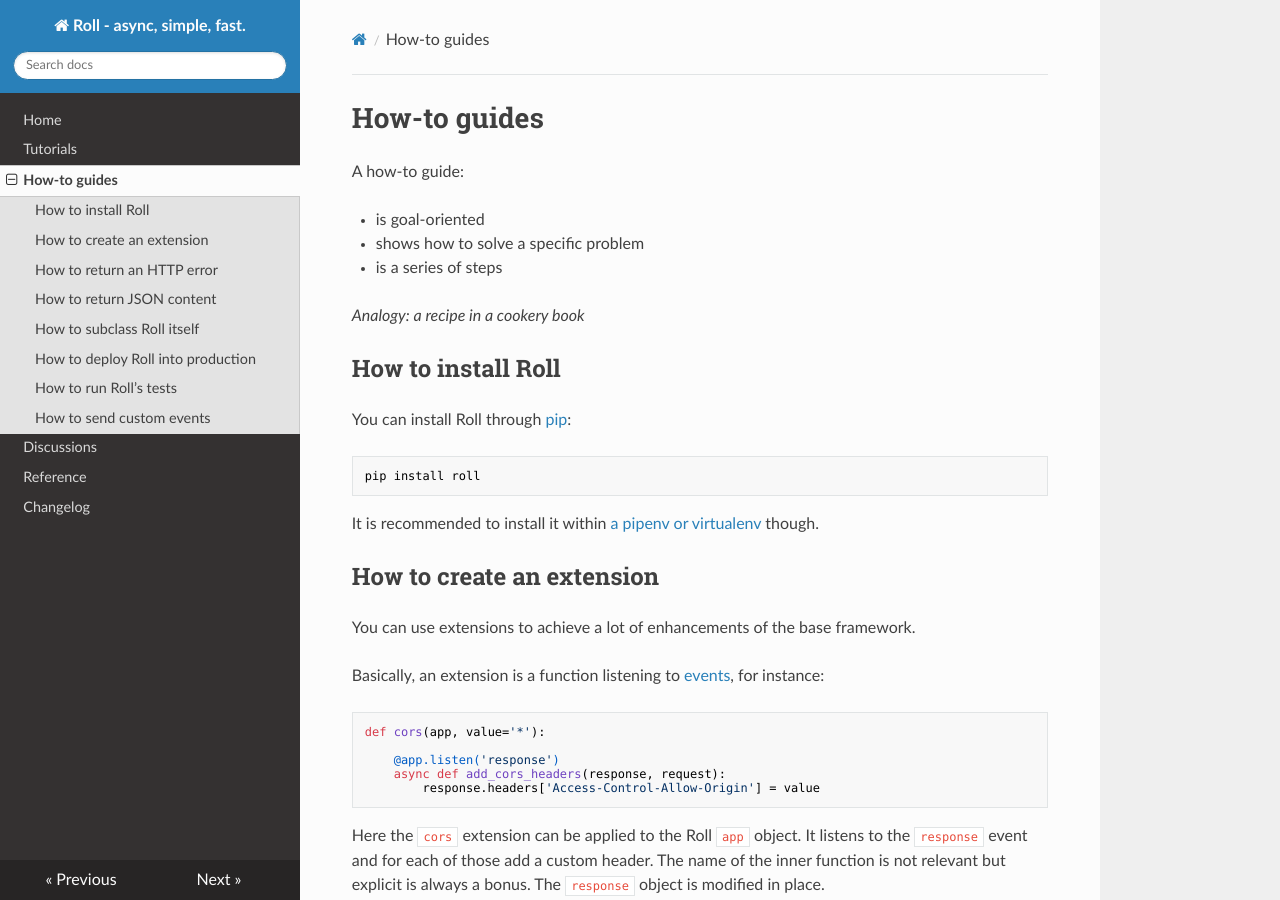
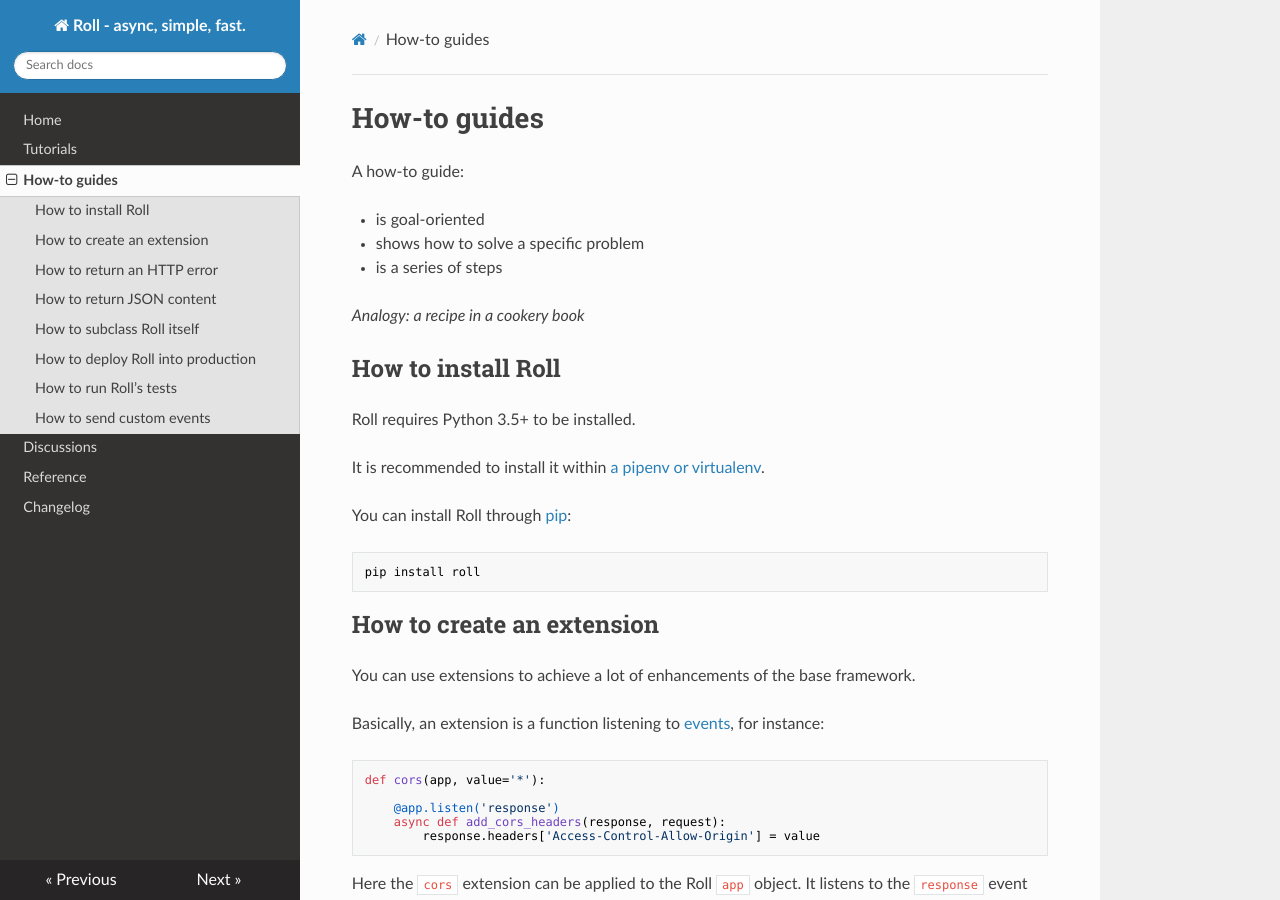
Before and after one commit to pyrates/roll, an MkDocs documentation site: the page built from docs/how-to-guides.md, in a window 1280 px wide and 900 px high. Built offline with MkDocs 1.6.1, drawn with Linux system fonts in a browser that asks for light colours; nearby versions of some CDN libraries; old or Windows-style settings are respelled for this version of MkDocs.

Commit message:
Being explicit on Python version in documentation
Thanks @fuentesloic

```diff
--- a/docs/how-to-guides.md
+++ b/docs/how-to-guides.md
@@ -11,12 +11,14 @@
 
 ## How to install Roll
 
+Roll requires Python 3.5+ to be installed.
+
+It is recommended to install it within
+[a pipenv or virtualenv](http://docs.python-guide.org/en/latest/dev/virtualenvs/).
+
 You can install Roll through [pip](https://pip.pypa.io/en/stable/):
 
     pip install roll
-
-It is recommended to install it within
-[a pipenv or virtualenv](http://docs.python-guide.org/en/latest/dev/virtualenvs/) though.
 
 
 ## How to create an extension
```
